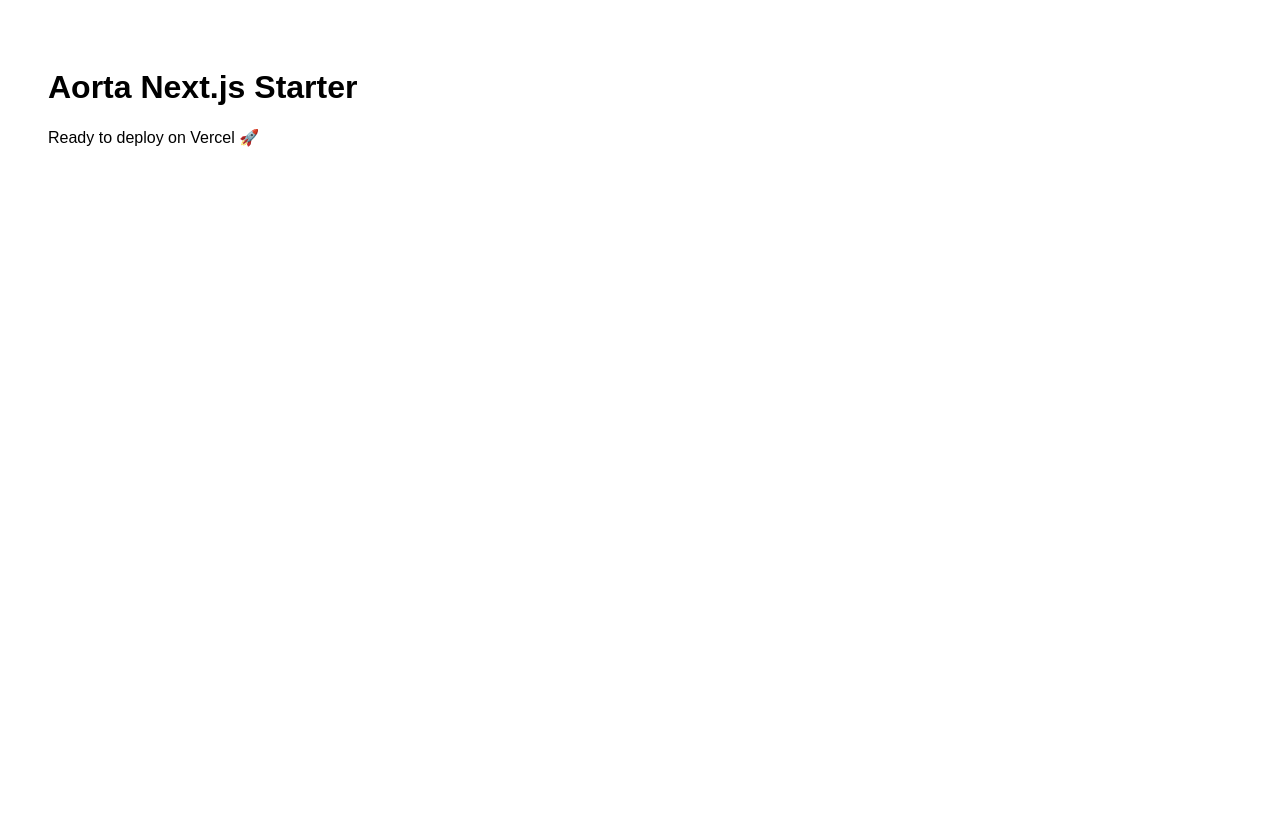
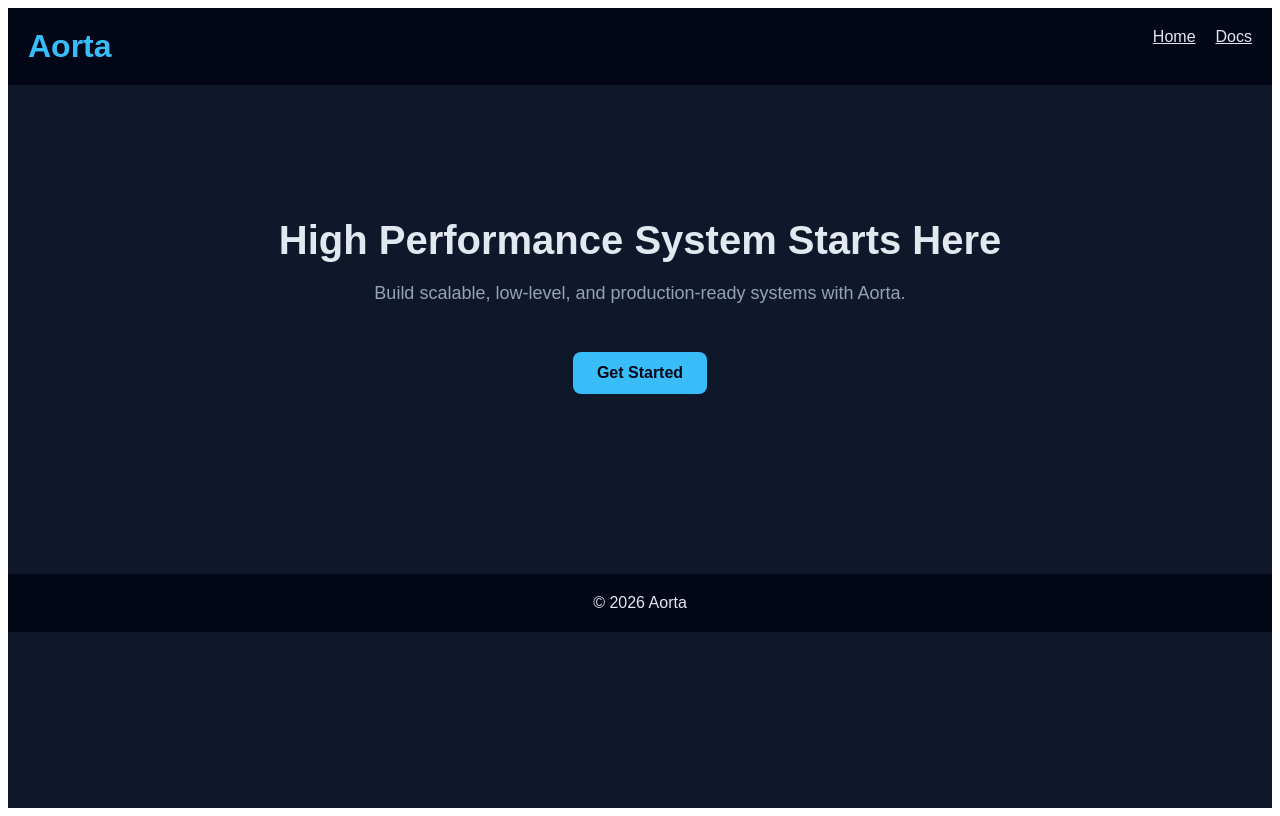
Before and after one commit to astroboy-indosoft/aorta, a Next.js app: page / in a window 1280 px wide. Built offline with nearby package versions, Linux system fonts and the light colour scheme.

Commit message:
Update Home component layout and content
Refactor Home component to use Layout and update content.

```diff
--- a/pages/index.js
+++ b/pages/index.js
@@ -1,8 +1,32 @@
+import Layout from '../components/Layout';
+
 export default function Home() {
   return (
-    <main style={{ padding: 40, fontFamily: 'sans-serif' }}>
-      <h1>Aorta Next.js Starter</h1>
-      <p>Ready to deploy on Vercel 🚀</p>
-    </main>
+    <Layout>
+      <main style={{ textAlign: 'center', padding: '100px 20px' }}>
+        <h2 style={{ fontSize: 40, marginBottom: 20 }}>
+          High Performance System Starts Here
+        </h2>
+        <p style={{ fontSize: 18, color: '#94a3b8' }}>
+          Build scalable, low-level, and production-ready systems with Aorta.
+        </p>
+
+        <a
+          href="#"
+          style={{
+            display: 'inline-block',
+            marginTop: 30,
+            padding: '12px 24px',
+            background: '#38bdf8',
+            color: '#020617',
+            borderRadius: 8,
+            textDecoration: 'none',
+            fontWeight: 'bold'
+          }}
+        >
+          Get Started
+        </a>
+      </main>
+    </Layout>
   );
 }
```
